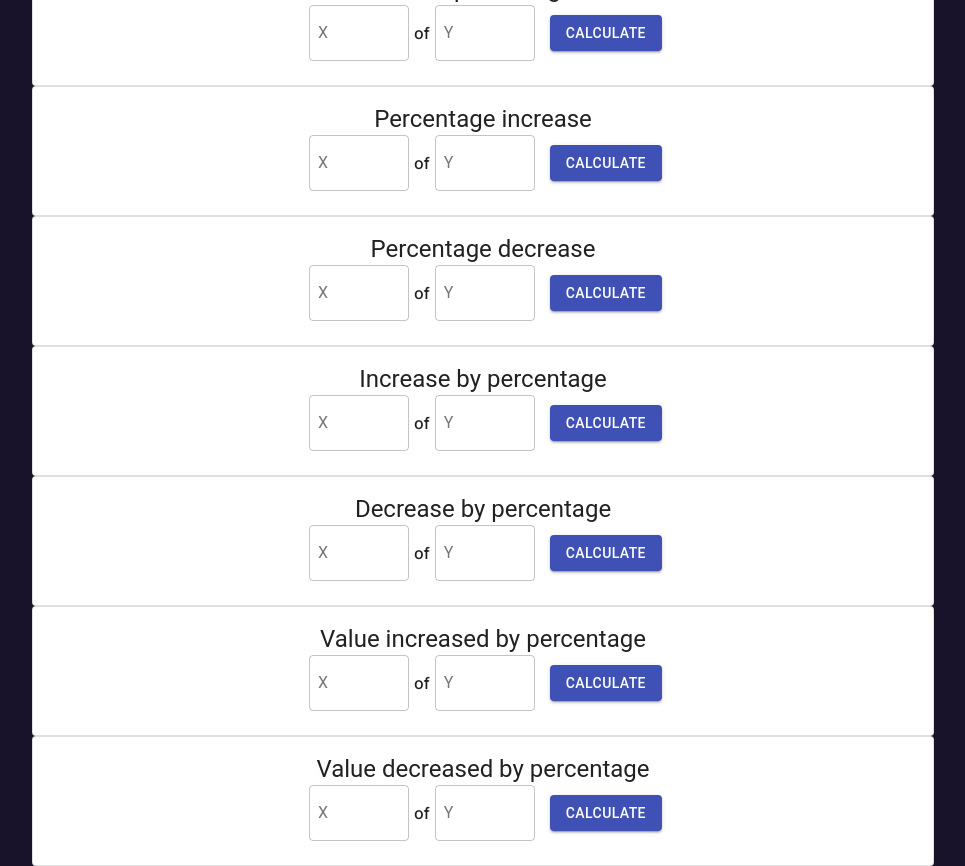
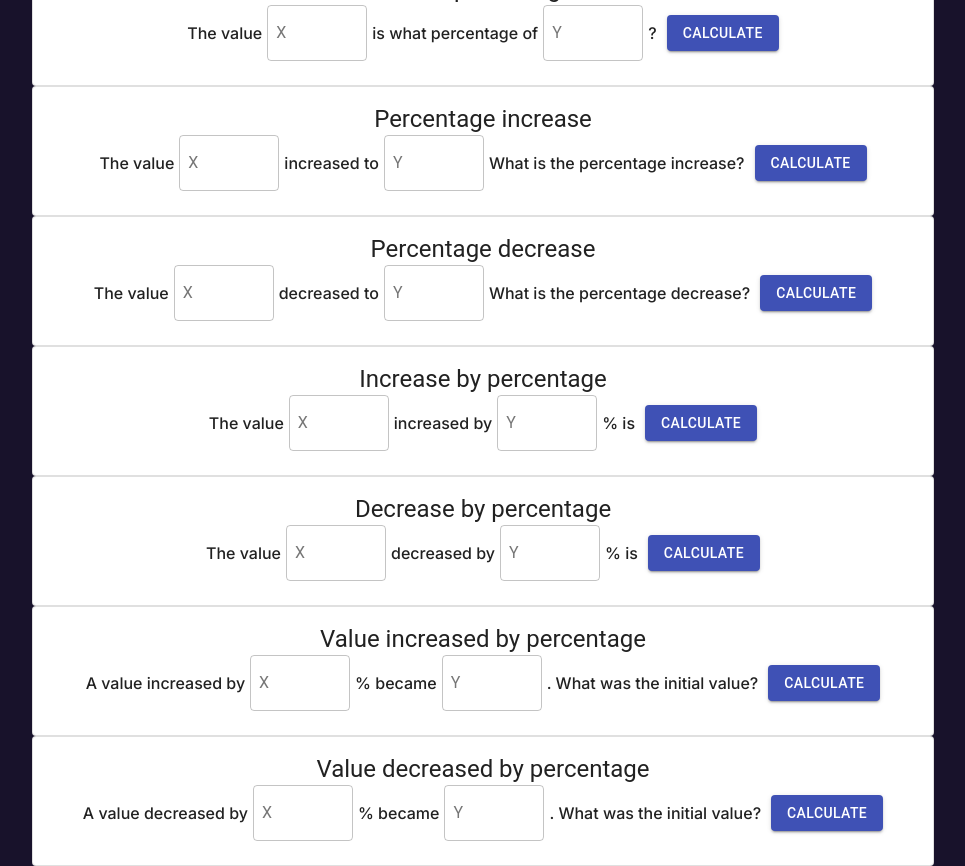
Before and after one commit to danielgppa/SwitchBlade, a React (Create React App) app in the folder frontend/: page /calc in a window 1280 px wide. Shown: the part 320-1186 px from the top of the page, without its empty margins (157-1122 px from the left). Built offline with nearby package versions, Linux system fonts and the light colour scheme.

Commit message:
Text for percentage cards

```diff
--- a/frontend/src/api/calc/apiFetchPercentage.js
+++ b/frontend/src/api/calc/apiFetchPercentage.js
@@ -1,4 +1,4 @@
-const BASE_URL = "http://localhost:8080/api/calculation";
+const BASE_URL = "http://localhost:8080/api/calc/percentage";
 
 function postRequest(url, body) {
   const formData = new URLSearchParams();
--- a/frontend/src/components/IOCard.js
+++ b/frontend/src/components/IOCard.js
@@ -74,6 +74,7 @@ function IOCard(props) {
                 {props.name}
             </Typography>
             <div style={flexContainer}>
+                {props.displayText.split("|")[0]}
                 <TextField
                     label="X"
                     variant="outlined"
@@ -81,7 +82,7 @@ function IOCard(props) {
                     onChange={handleInput1Change}
                     style={inputStyle}
                 />
-                of
+                {props.displayText.split("|")[1]}
                 <TextField
                     label="Y"
                     variant="outlined"
@@ -89,6 +90,7 @@ function IOCard(props) {
                     onChange={handleInput2Change}
                     style={inputStyle}
                 />
+                {props.displayText.split("|")[2]}
                 <Button
                     variant="contained"
                     color="primary"
--- a/frontend/src/pages/Calculators.js
+++ b/frontend/src/pages/Calculators.js
@@ -7,14 +7,14 @@ function Calculators() {
     return (
         <div>
             <h1>Percentage Calculators</h1>
-            <IOCard name='Percentage of value' calculationFunction={whatIsThePercentageOf}></IOCard>
-            <IOCard name='Value is percentage of' calculationFunction={valueIsWhatPercentageOf}></IOCard>
-            <IOCard name='Percentage increase' calculationFunction={percentageIncrease}></IOCard>
-            <IOCard name='Percentage decrease' calculationFunction={percentageDecrease}></IOCard>
-            <IOCard name='Increase by percentage' calculationFunction={increaseByPercentage}></IOCard>
-            <IOCard name='Decrease by percentage' calculationFunction={decreaseByPercentage}></IOCard>
-            <IOCard name='Value increased by percentage' calculationFunction={initialIncreasedByPercentage}></IOCard>
-            <IOCard name='Value decreased by percentage' calculationFunction={initialDecreasedByPercentage}></IOCard>
+            <IOCard name='Percentage of value' calculationFunction={whatIsThePercentageOf} displayText = {"|% of|is?"}></IOCard>
+            <IOCard name='Value is percentage of' calculationFunction={valueIsWhatPercentageOf} displayText = {"The value|is what percentage of|?"}></IOCard>
+            <IOCard name='Percentage increase' calculationFunction={percentageIncrease} displayText = {"The value|increased to| What is the percentage increase?"}></IOCard>
+            <IOCard name='Percentage decrease' calculationFunction={percentageDecrease} displayText = {"The value|decreased to| What is the percentage decrease?"}></IOCard>
+            <IOCard name='Increase by percentage' calculationFunction={increaseByPercentage} displayText = {"The value|increased by|% is"}></IOCard>
+            <IOCard name='Decrease by percentage' calculationFunction={decreaseByPercentage} displayText = {"The value|decreased by|% is"}></IOCard>
+            <IOCard name='Value increased by percentage' calculationFunction={initialIncreasedByPercentage} displayText = {"A value increased by|% became|. What was the initial value?"}></IOCard>
+            <IOCard name='Value decreased by percentage' calculationFunction={initialDecreasedByPercentage} displayText = {"A value decreased by|% became|. What was the initial value?"}></IOCard>
         </div>
     )
 }
```
